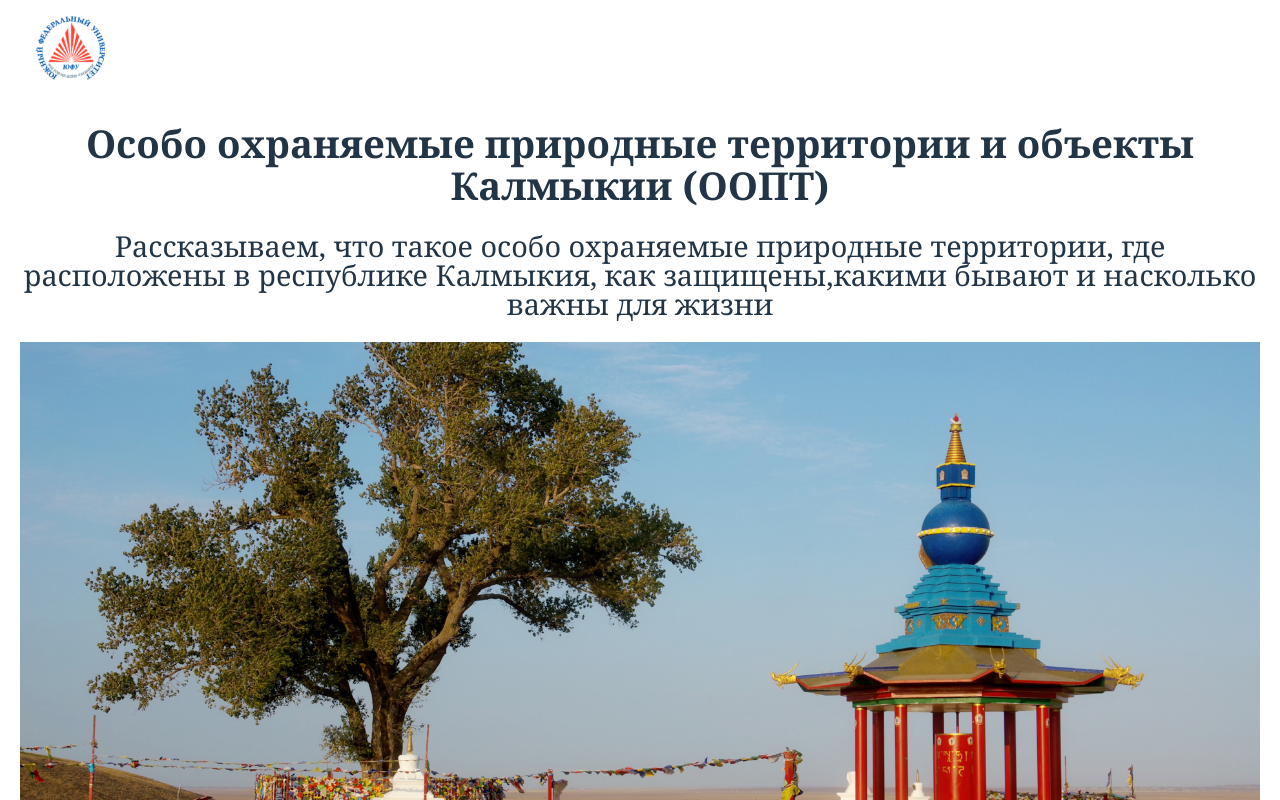
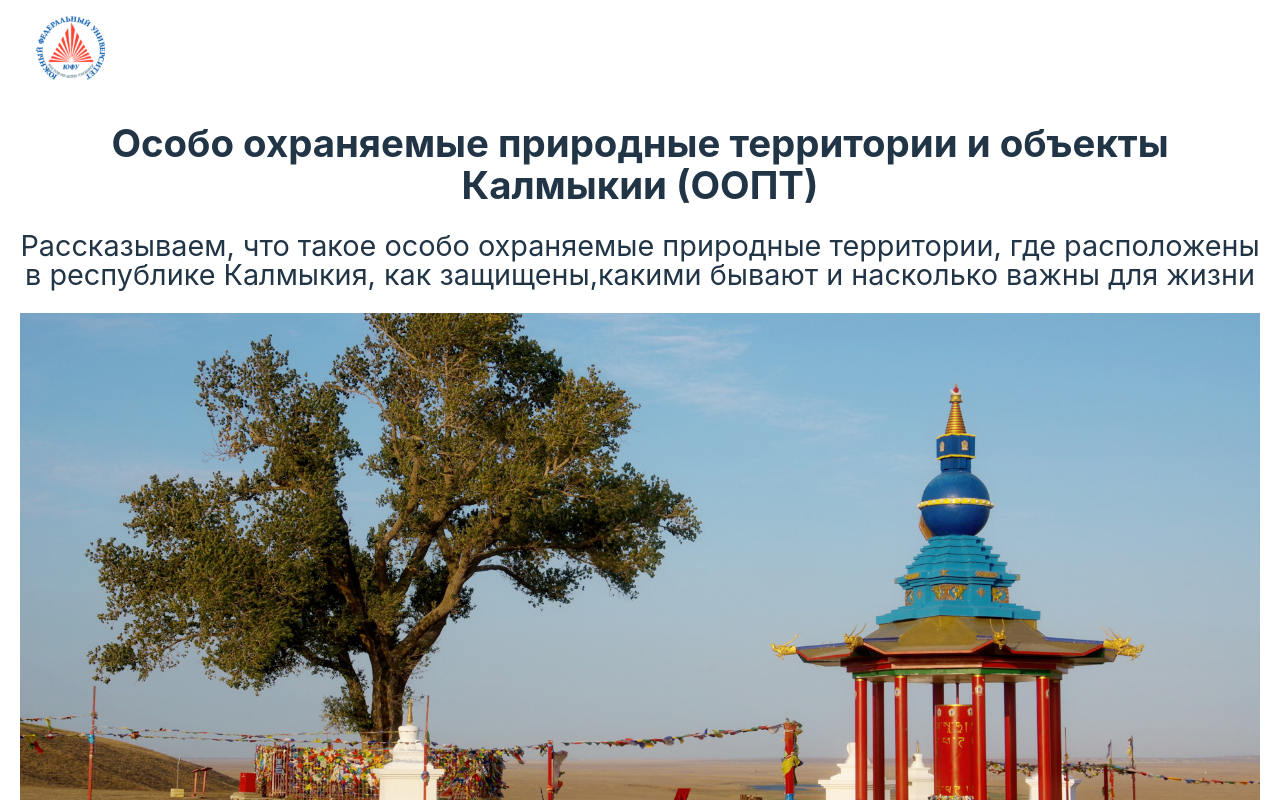
Before and after one commit to VadimZo/NatureAreas, a React (Vite) app: page / in a window 1280 px wide. Shown: the top 800 px of the page. Built offline with nearby package versions, Linux system fonts and the light colour scheme.

Commit message:
change font family

```diff
--- a/src/index.css
+++ b/src/index.css
@@ -34,8 +34,6 @@ body {
   margin: 0;
   min-width: 320px;
   min-height: 100vh;
-  font-family: source-serif-pro, Georgia, Cambria, "Times New Roman", Times,
-    serif;
 }
 
 h1 {
```
